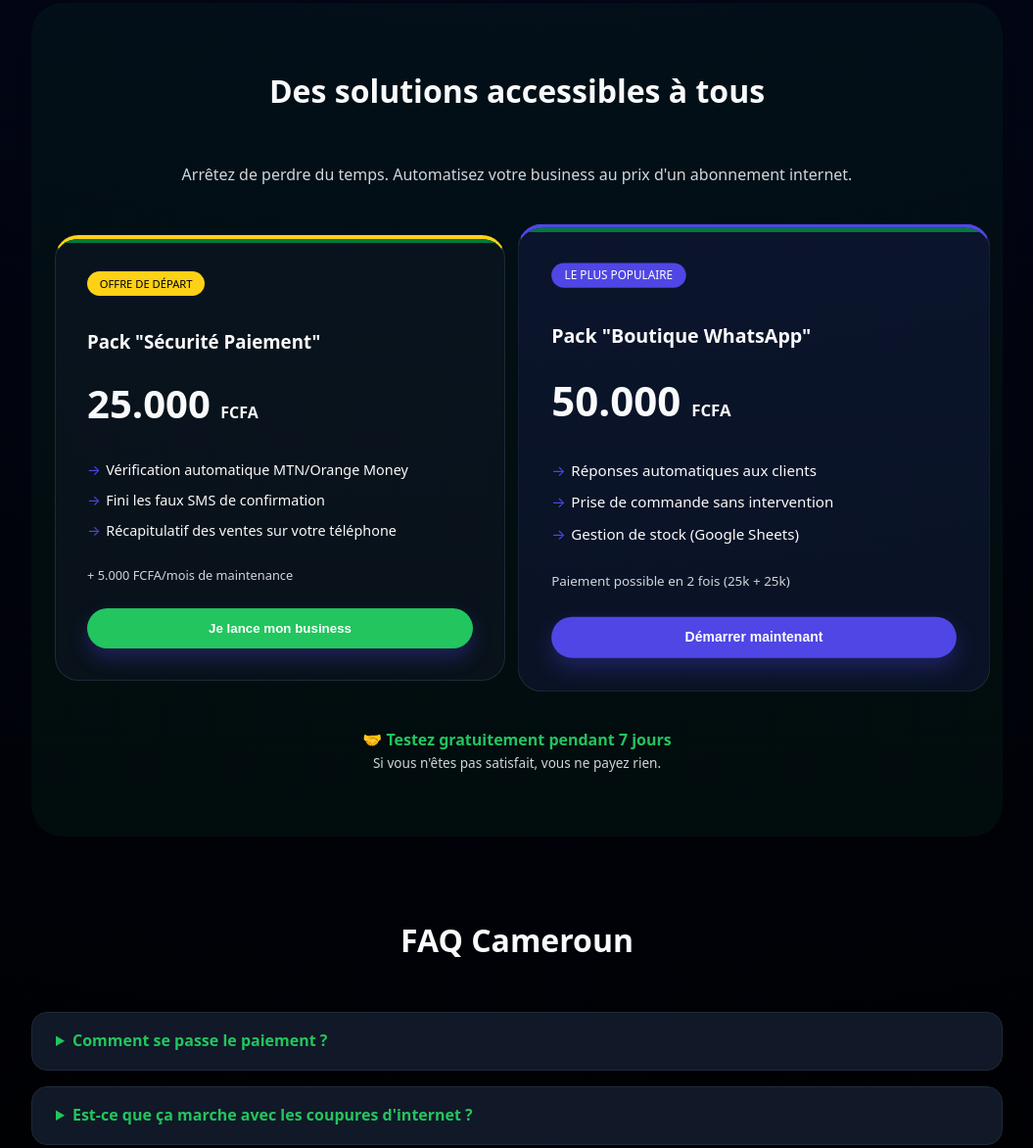
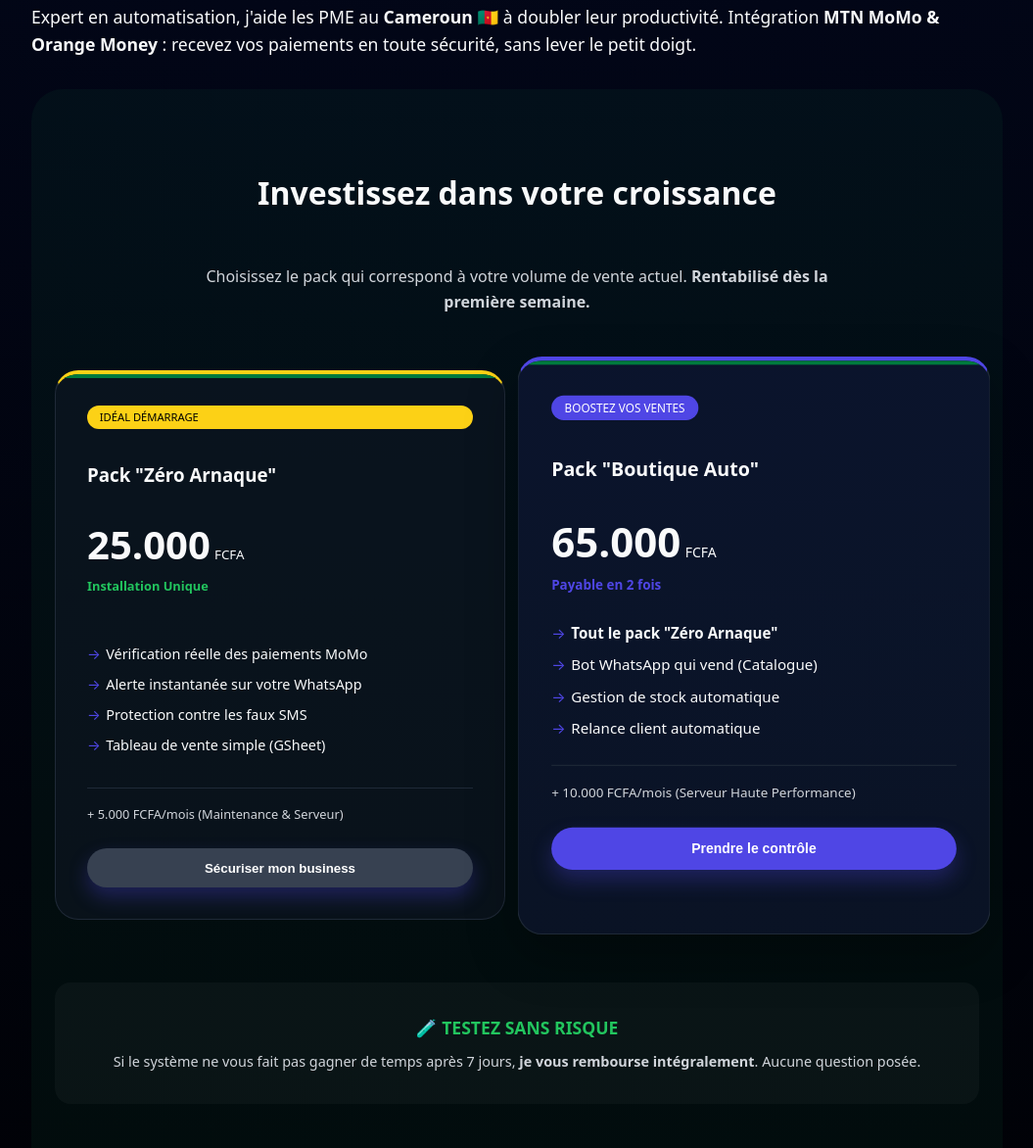
Before and after one commit to guilloulearnlife/n8n-portfolio, a plain HTML site: page index.html in a window 1280 px wide. Shown: the part 1747-2919 px from the top of the page at 98% size, without its empty margins (112-1167 px from the left). Drawn offline with Linux system fonts and the light colour scheme.

Commit message:
Update index.html

```diff
--- a/index.html
+++ b/index.html
@@ -258,41 +258,64 @@
     </div>
   </section>
 
-  <section id="tarifs" style="background: rgba(34, 197, 94, 0.05); padding: 4rem 1.5rem; border-radius: 2rem;">
-  <h2 class="section-title">Des solutions accessibles à tous</h2>
-  <p style="text-align: center; color: var(--muted); margin-bottom: 3rem;">Arrêtez de perdre du temps. Automatisez votre business au prix d'un abonnement internet.</p>
+  <p class="hero-sub">
+    Expert en automatisation, j'aide les PME au <strong>Cameroun</strong> 🇨🇲 à doubler leur productivité.
+    Intégration <strong>MTN MoMo & Orange Money</strong> : recevez vos paiements en toute sécurité, sans lever le petit doigt.
+</p>
+
+<section id="tarifs" style="background: rgba(34, 197, 94, 0.05); padding: 5rem 1.5rem; border-radius: 2rem; margin-top: 2rem;">
+  <h2 class="section-title">Investissez dans votre croissance</h2>
+  <p style="text-align: center; color: var(--muted); margin-bottom: 3.5rem; max-width: 700px; margin-left: auto; margin-right: auto;">
+    Choisissez le pack qui correspond à votre volume de vente actuel.
+    <strong>Rentabilisé dès la première semaine.</strong>
+  </p>
 
   <div class="projects-grid">
-    <div class="project-card" style="border-top: 4px solid var(--cameroon-yellow);">
-      <span class="project-pill" style="background: var(--cameroon-yellow); color: #000;">OFFRE DE DÉPART</span>
-      <h3 style="margin-top: 1rem;">Pack "Sécurité Paiement"</h3>
-      <h2 style="font-size: 2.5rem; margin: 1rem 0;">25.000 <small style="font-size: 1rem;">FCFA</small></h2>
-      <ul class="project-list">
-        <li>Vérification automatique MTN/Orange Money</li>
-        <li>Fini les faux SMS de confirmation</li>
-        <li>Récapitulatif des ventes sur votre téléphone</li>
+    <div class="project-card" style="border-top: 4px solid var(--cameroon-yellow); display: flex; flex-direction: column;">
+      <span class="project-pill" style="background: var(--cameroon-yellow); color: #000;">IDÉAL DÉMARRAGE</span>
+      <h3 style="margin-top: 1rem;">Pack "Zéro Arnaque"</h3>
+      <div style="margin: 1.5rem 0;">
+        <h2 style="font-size: 2.5rem; display: inline;">25.000</h2> <small>FCFA</small>
+        <p style="color: var(--success); font-size: 0.8rem; font-weight: bold;">Installation Unique</p>
+      </div>
+      <ul class="project-list" style="flex-grow: 1;">
+        <li>Vérification réelle des paiements MoMo</li>
+        <li>Alerte instantanée sur votre WhatsApp</li>
+        <li>Protection contre les faux SMS</li>
+        <li>Tableau de vente simple (GSheet)</li>
       </ul>
-      <p style="font-size: 0.8rem; color: var(--muted); margin-bottom: 1.5rem;">+ 5.000 FCFA/mois de maintenance</p>
-      <button class="btn-primary" style="width: 100%; background: var(--success);" onclick="window.location.href='https://wa.me/4915737746304'">Je lance mon business</button>
+      <p style="font-size: 0.8rem; color: var(--muted); margin-bottom: 1.5rem; padding-top: 1rem; border-top: 1px solid var(--border);">
+        + 5.000 FCFA/mois (Maintenance & Serveur)
+      </p>
+      <button class="btn-primary" style="width: 100%; background: #374151;" onclick="window.location.href='https://wa.me/4915737746304?text=Je+veux+le+pack+Zero+Arnaque'">Sécuriser mon business</button>
     </div>
 
-    <div class="project-card" style="border-top: 4px solid var(--accent); transform: scale(1.05); background: rgba(79, 70, 229, 0.1);">
-      <span class="project-pill" style="background: var(--accent);">LE PLUS POPULAIRE</span>
-      <h3 style="margin-top: 1rem;">Pack "Boutique WhatsApp"</h3>
-      <h2 style="font-size: 2.5rem; margin: 1rem 0;">50.000 <small style="font-size: 1rem;">FCFA</small></h2>
-      <ul class="project-list">
-        <li>Réponses automatiques aux clients</li>
-        <li>Prise de commande sans intervention</li>
-        <li>Gestion de stock (Google Sheets)</li>
+    <div class="project-card" style="border-top: 4px solid var(--accent); transform: scale(1.05); background: rgba(79, 70, 229, 0.1); box-shadow: 0 20px 50px rgba(0,0,0,0.3); z-index: 10;">
+      <span class="project-pill" style="background: var(--accent);">BOOSTEZ VOS VENTES</span>
+      <h3 style="margin-top: 1rem;">Pack "Boutique Auto"</h3>
+      <div style="margin: 1.5rem 0;">
+        <h2 style="font-size: 2.5rem; display: inline;">65.000</h2> <small>FCFA</small>
+        <p style="color: var(--accent); font-size: 0.8rem; font-weight: bold;">Payable en 2 fois</p>
+      </div>
+      <ul class="project-list" style="flex-grow: 1;">
+        <li><strong>Tout le pack "Zéro Arnaque"</strong></li>
+        <li>Bot WhatsApp qui vend (Catalogue)</li>
+        <li>Gestion de stock automatique</li>
+        <li>Relance client automatique</li>
       </ul>
-      <p style="font-size: 0.8rem; color: var(--muted); margin-bottom: 1.5rem;">Paiement possible en 2 fois (25k + 25k)</p>
-      <button class="btn-primary" style="width: 100%;" onclick="window.location.href='https://wa.me/4915737746304'">Démarrer maintenant</button>
+      <p style="font-size: 0.8rem; color: var(--muted); margin-bottom: 1.5rem; padding-top: 1rem; border-top: 1px solid var(--border);">
+        + 10.000 FCFA/mois (Serveur Haute Performance)
+      </p>
+      <button class="btn-primary" style="width: 100%;" onclick="window.location.href='https://wa.me/4915737746304?text=Je+veux+le+pack+Boutique+Auto'">Prendre le contrôle</button>
     </div>
   </div>
 
-  <div style="text-align: center; margin-top: 3rem;">
-    <p style="color: var(--success); font-weight: bold;">🤝 Testez gratuitement pendant 7 jours</p>
-    <p style="font-size: 0.85rem; color: var(--muted);">Si vous n'êtes pas satisfait, vous ne payez rien.</p>
+  <div style="text-align: center; margin-top: 4rem; background: rgba(255,255,255,0.03); padding: 2rem; border-radius: 1rem;">
+    <p style="color: var(--success); font-weight: bold; font-size: 1.1rem;">🧪 TESTEZ SANS RISQUE</p>
+    <p style="font-size: 0.9rem; color: var(--muted); margin-top: 0.5rem;">
+        Si le système ne vous fait pas gagner de temps après 7 jours, <strong>je vous rembourse intégralement</strong>.
+        Aucune question posée.
+    </p>
   </div>
 </section>
 
```
